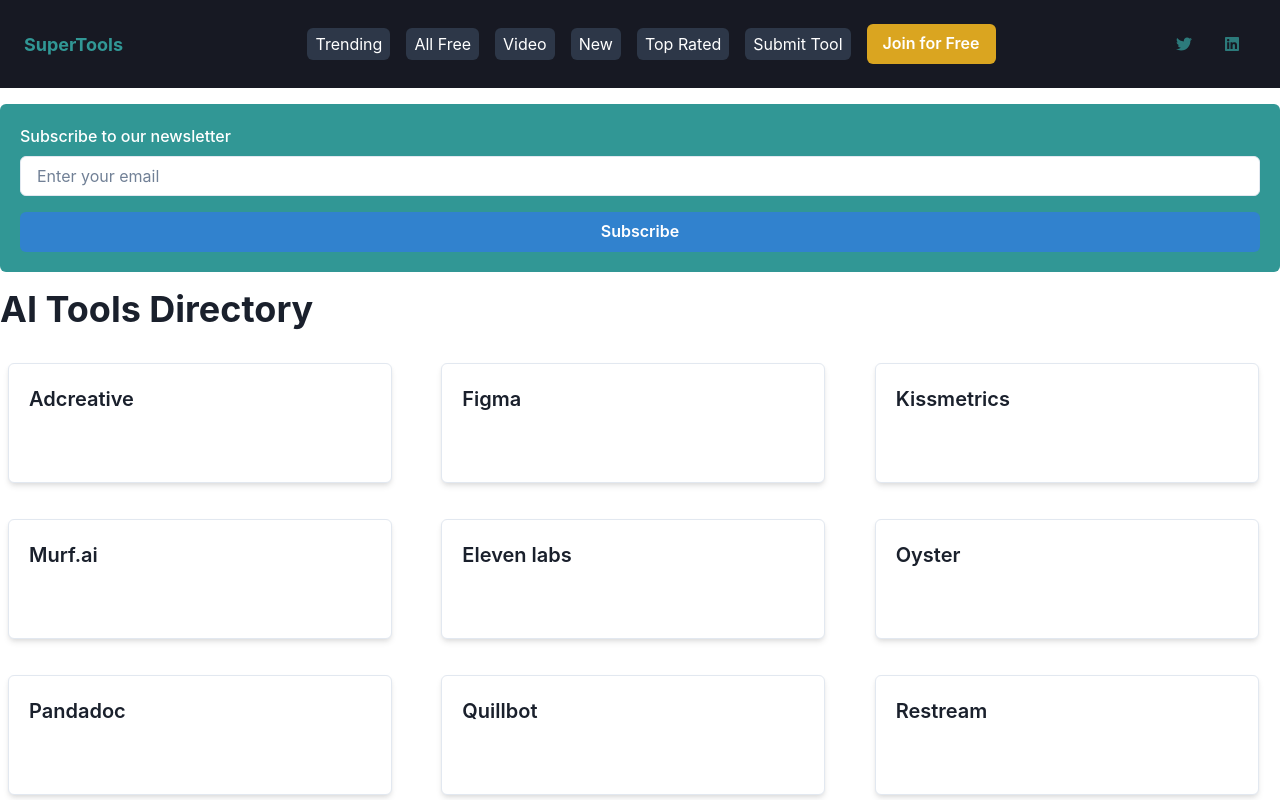
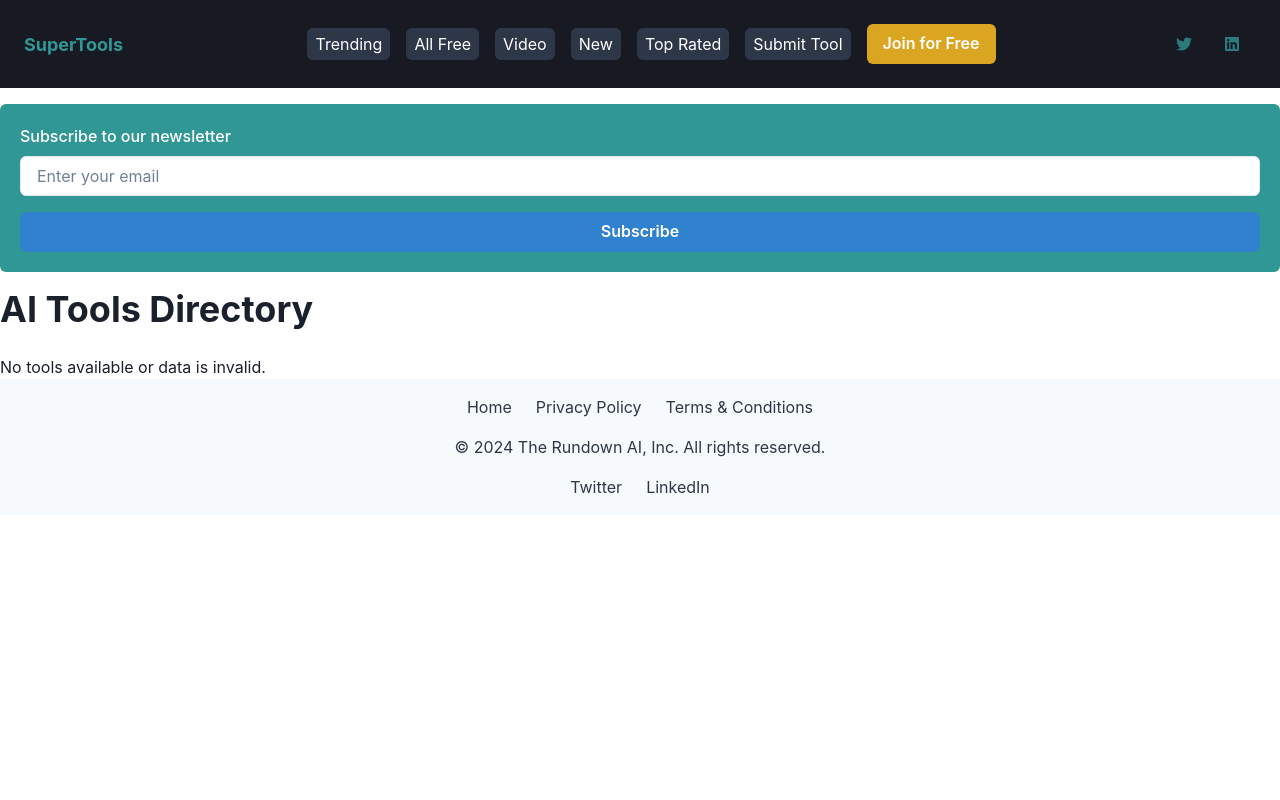
Before and after one commit to pichasue/SuperTools-Integration-, a React (Create React App) app: page / in a window 1280 px wide. Shown: the top 800 px of the page. Built offline with nearby package versions, Linux system fonts and the light colour scheme.

Commit message:
Prepare to add logos to ToolList

```diff
--- a/src/components/ToolList.js
+++ b/src/components/ToolList.js
@@ -3,24 +3,27 @@
 import ToolCard from './ToolCard';
 import updatedAffiliateLinksData from '../updated_affiliate_links.json'; // Import updated affiliate links
 
-const ToolList = () => {
+const ToolList = ({ category }) => {
   // Initialize updatedAffiliateLinks with a default empty array to prevent TypeError if data is undefined
   const updatedAffiliateLinks = Array.isArray(updatedAffiliateLinksData) ? updatedAffiliateLinksData : [];
 
-  // Check if updatedAffiliateLinks is not only an array but also has objects with required properties
-  const validData = updatedAffiliateLinks.every(tool => tool.title && tool.affiliateLink);
+  // Filter tools by category if provided, otherwise use all tools
+  const filteredTools = category ? updatedAffiliateLinks.filter(tool => tool.category === category) : updatedAffiliateLinks;
 
-  // Additional check to ensure updatedAffiliateLinks is not empty
-  const hasTools = updatedAffiliateLinks.length > 0;
+  // Check if filteredTools is not only an array but also has objects with required properties
+  const validData = filteredTools.every(tool => tool.title && tool.affiliateLink && tool.description && tool.logo);
+
+  // Additional check to ensure filteredTools is not empty
+  const hasTools = filteredTools.length > 0;
 
   return (
     <Box>
       <Heading as="h2" size="xl" mb={6}>
-        AI Tools Directory
+        {category ? `${category} Tools Directory` : 'AI Tools Directory'}
       </Heading>
       <SimpleGrid columns={{ base: 1, md: 2, lg: 3 }} spacing={5}>
         {validData && hasTools ? (
-          updatedAffiliateLinks.map((tool, index) => (
+          filteredTools.map((tool, index) => (
             <ToolCard key={index} {...tool} />
           ))
         ) : (
```
